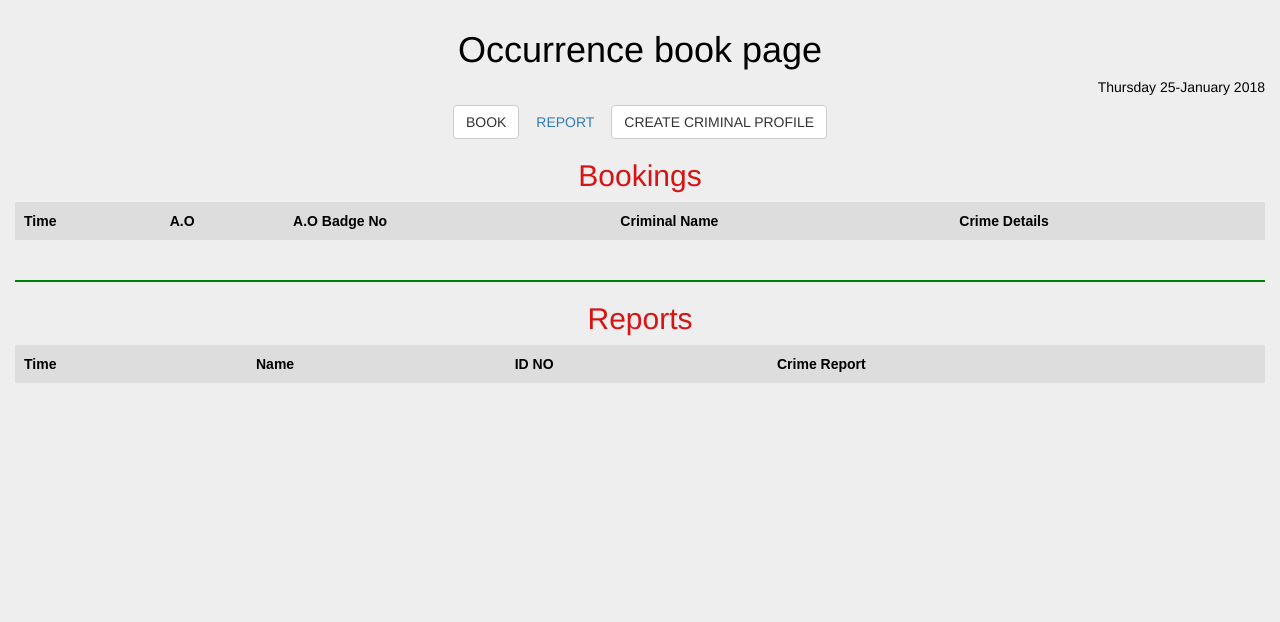
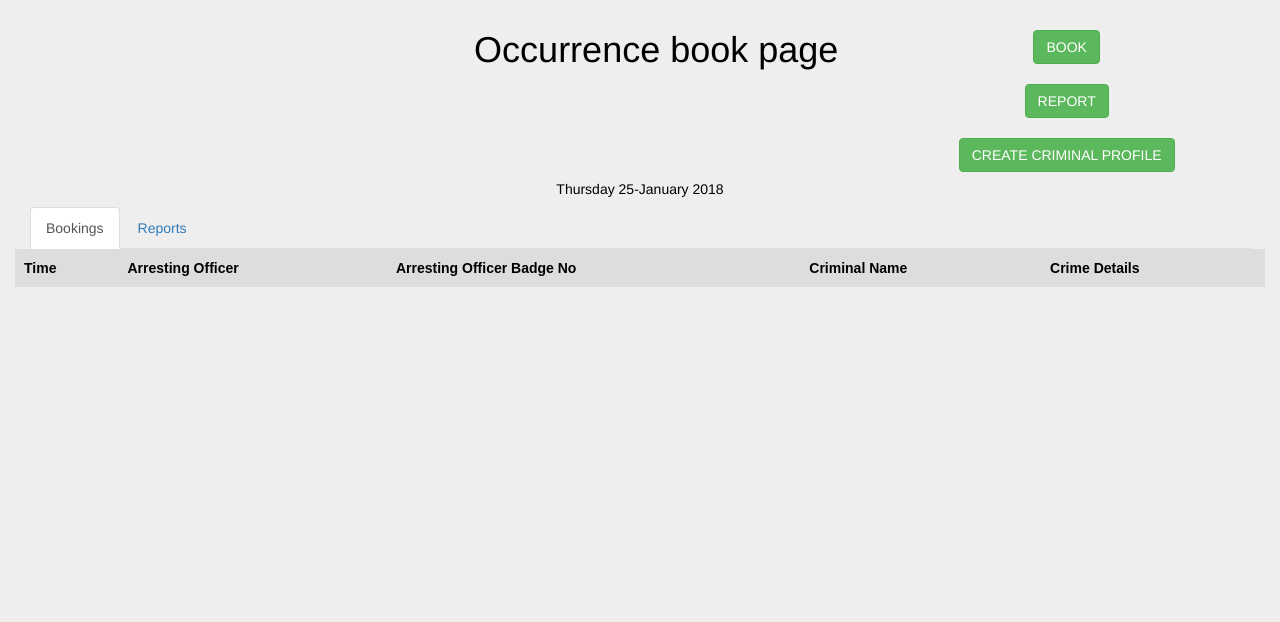
Before and after one commit to mwerumuchai/OB-tracking-system, a Django app: page /occurrence_book/ in a window 1280 px wide. Shown: the part 60-682 px from the top of the page. Run offline with Django 3.2, Linux system fonts and the light colour scheme; data that the repository does not hold is empty; some libraries are stand-ins or nearby versions.

Commit message:
create tabs for both bookings and reporting

```diff
--- a/ob_system/templates/occurrence-book/occurrence.html
+++ b/ob_system/templates/occurrence-book/occurrence.html
@@ -11,23 +11,44 @@
 <br>
 
 <div class="container-fluid">
-  <h1 align="center">Occurrence book page</h1>
+
+  <div class="row">
+
+    <div class="col-md-8">
+      <h1 align="right">Occurrence book page</h1></div>
+
+    <div class="col-md-4" id="legend">
 
 
-  <h5 align="right"> {{date|date:"l d-F Y"}} </h5>
+      <h3><a class="btn btn-success" href="{% url 'book' %}"> BOOK </a></h3>
 
-  <a class="btn btn-default" href="{% url 'book' %}"> BOOK </a>
+      <h3><a class="btn btn-success" href="{% url 'report' %}"> REPORT </a></h3>
 
-  <a class="btn btn default" href="{% url 'report' %}"> REPORT </a>
+      <h3><a class="btn btn-success" href="{% url 'create-criminal-profile' %}"> CREATE CRIMINAL PROFILE </a></h3>
 
-  <a class="btn btn-default" href="{% url 'create-criminal-profile' %}"> CREATE CRIMINAL PROFILE </a>
+    </div>
 
+    <h5 class="date"> {{date|date:"l d-F Y"}} </h5>
+
+  </div>
+  <!-- test tabs -->
+
+  <div class="container-fluid"></div>
+
+  <div id="exTab2" class="container-fluid">
+    <ul class="nav nav-tabs" id="toggle-tabs">
+      <li class="active">
+        <a href="#1" data-toggle="tab">Bookings</a>
+      </li>
+      <li><a href="#2" data-toggle="tab">Reports</a>
+      </li>
+    </ul>
+
+    <div class="tab-content ">
+      <div class="tab-pane active" id="1">
+        <div class="row" id="booking-row">
 
           <table id="example" class="display" cellspacing="0" width="100%">
-
-    <!-- BOOKINGS TABLE -->
-
-    <h2 class="booking"> Bookings </h2>
 
             <thead class="thead">
 
@@ -35,9 +56,9 @@
 
                 <th> Time </th>
 
-        <th> A.O </th>
+                <th> Arresting Officer </th>
 
-        <th> A.O Badge No </th>
+                <th> Arresting Officer Badge No </th>
 
                 <th> Criminal Name </th>
 
@@ -65,6 +86,7 @@
 
 
                   <div id="{{item.id}}" class="modal modal-wide fade">
+
                     <div class="modal-dialog">
                       <div class="modal-content">
                         <div class="modal-header" id="mheader">
@@ -108,14 +130,12 @@
             </tbody>
 
           </table>
-  <br>
-  <hr>
+        </div>
+      </div>
+      <!-- REPORTS TABLE -->
+      <div class="tab-pane" id="2">
+
         <table>
-
-
-    <!-- REPORTS TABLE -->
-
-    <h2 class="reports"> Reports </h2>
 
           <thead>
 
@@ -169,7 +189,7 @@
                         <hr>
                       </div>
                     </div>
-              <div class="container-fluid">
+                    <div class="container-fluid" id="report-description">
                       <h3><b>Report Description:</b></h3>
                       <h3 class="three"> {{ item.crime_description }} </h3>
                       <h3 class="sign"> <b>Signature: ........................</b></h3>
@@ -190,22 +210,13 @@
           {% endfor %}
 
         </table>
-
+      </div>
+    </div>
   </div>
 
 
-{% endblock%} {% block scripts %}
-
-<script src="https://ajax.googleapis.com/ajax/libs/jquery/3.2.1/jquery.min.js"></script>
-
-<script src="http://code.jquery.com/jquery-latest.min.js" type="text/javascript"></script>
-
-<script src="{% static 'js/time.js' %}" type="text/javascript"></script>
-
-<link href="https://fonts.googleapis.com/css?family=Playfair+Display" rel="stylesheet"> {% bootstrap_javascript %} {% endblock %}
-
-
-
+  {% endblock%}
+</div>
 
 </body>
 
```
Lines whose indentation alone changed are shown as unchanged.
